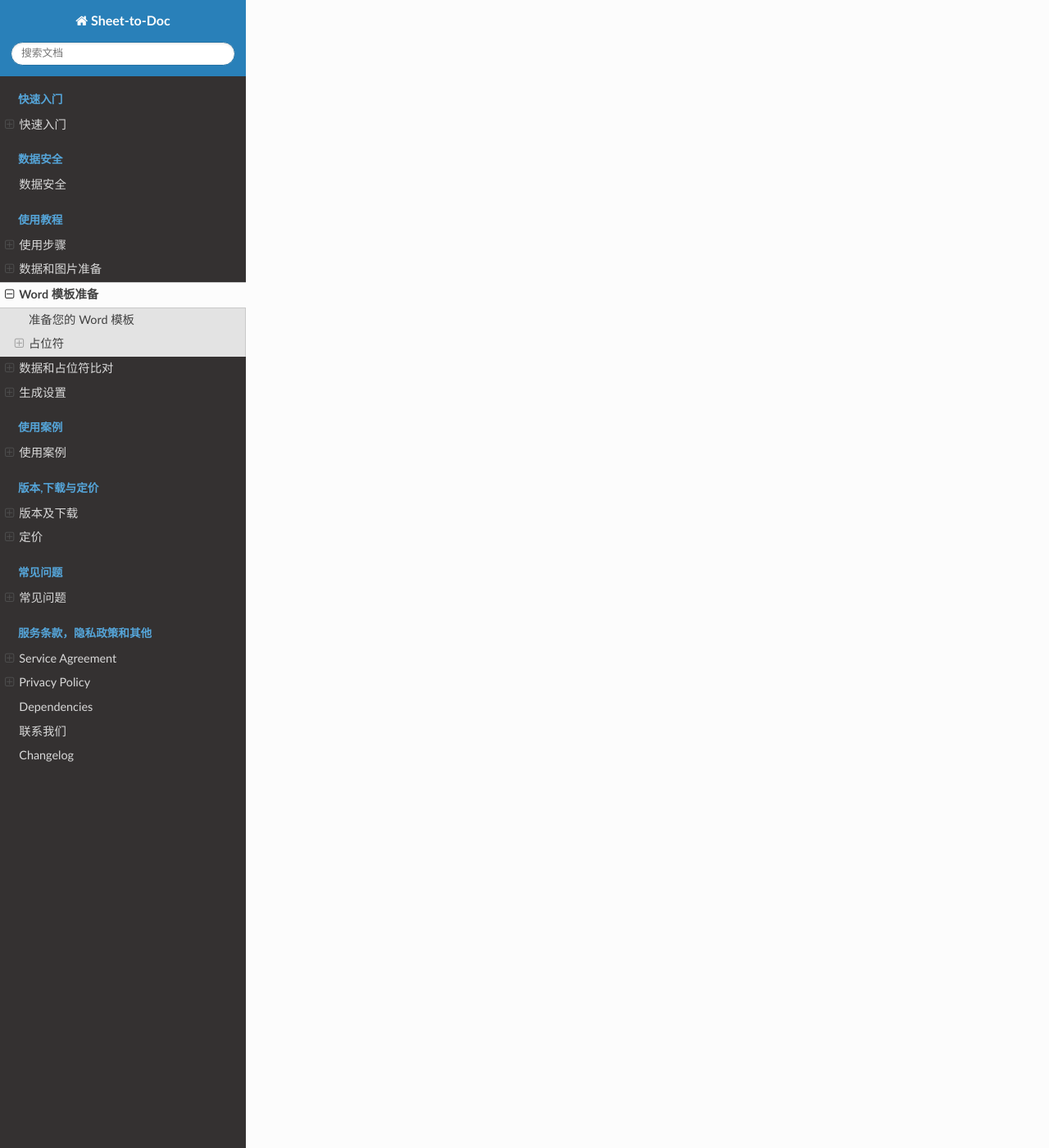
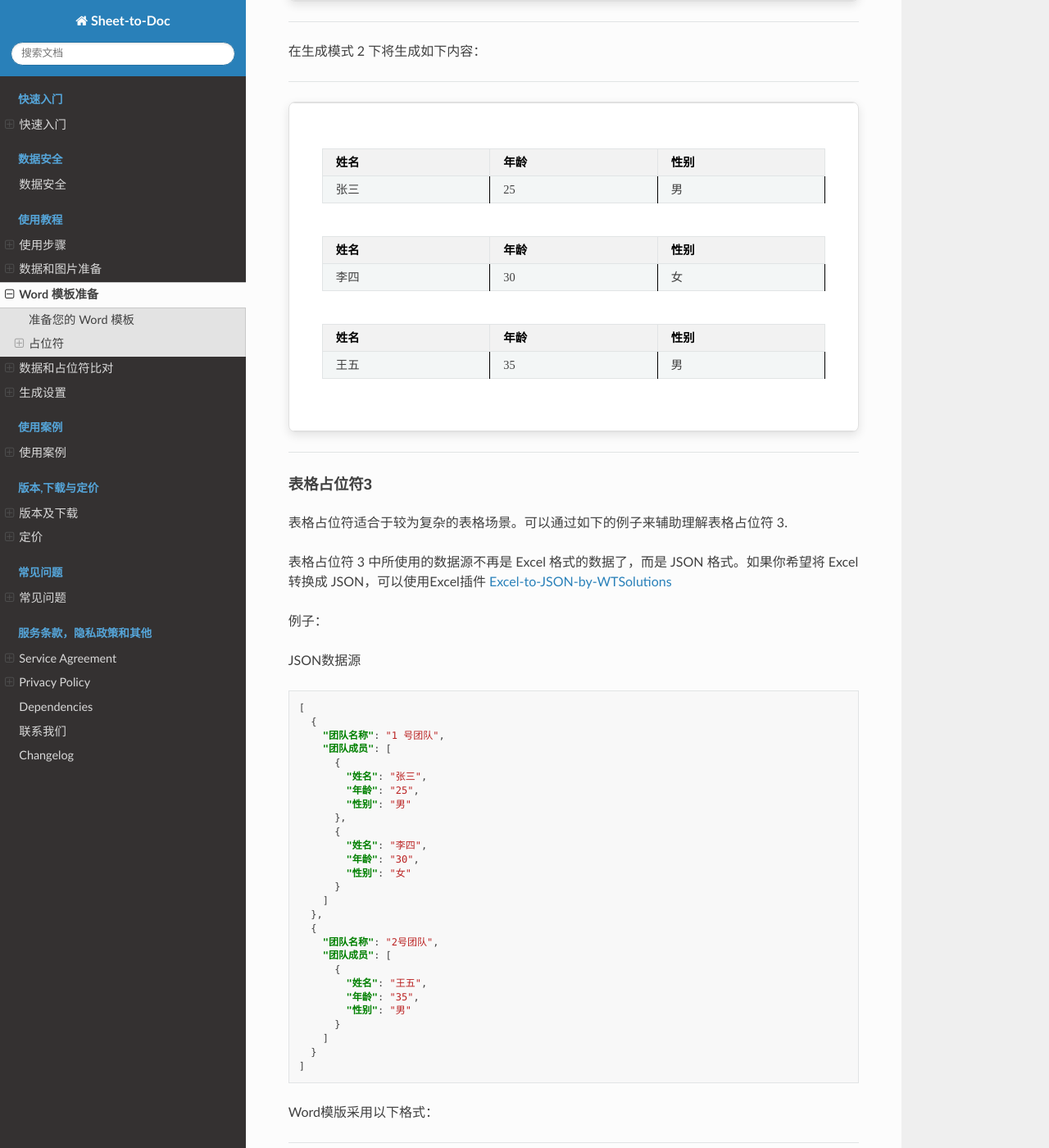
Before and after one commit to he-yang/sheet-to-doc-zh-cn, a Sphinx documentation site: the page built from source/WordTemplate.md, in a window 1280 px wide and 1400 px high, scrolled down 17683 px. Shown: the whole window at 82% size. Built offline with Sphinx 7.4.7 and the Read the Docs theme 3.1.0, drawn with Linux system fonts in a browser that asks for light colours; some of the changed text lies outside the part shown.

Commit message:
update to 2.12.2

````diff
--- a/source/WordTemplate.md
+++ b/source/WordTemplate.md
@@ -596,6 +596,198 @@
 
 ---
 
+### 表格占位符
+
+| 是否支持 | 生成模式1（多文档） | 生成模式2（单文档） |
+| :--- | :---: | :---: |
+| 表格占位符1 | 不支持 | 支持 |
+| 表格占位符2 | 不支持 | 支持 |
+| 表格占位符3 | 不支持 | 支持 |
+
+
+如需要将 Excel 数据写入 Word 模板，并显示为 Word 表格，可以使用表格占位符。表格占位符不是独立的占位符，它是循环占位符和判断占位符的组合，所以请务必先了解循环占位符和判断占位符。
+
+#### 表格占位符1
+
+表格占位符1适用于 Word 模板中只有一个表格，这个表格只有一个表头，希望将 Excel 数据写入表格数据中。最终在 Word 中形成一个表格。
+
+例子：
+
+Excel 数据表
+
+```
+    姓名    年龄    性别
+    张三    25    男
+    李四    30    女
+    王五    35    男
+```
+
+Word模版采用以下格式：
+
+---
+<div class="word-document">
+
+| 姓名 | 年龄 | 性别 |
+| :--- | :---: | :---: |
+| {#data}{姓名}| {年龄} | {性别}{/data} |
+
+</div>
+
+---
+
+在生成模式 2 下将生成如下内容：
+
+---
+<div class="word-document">
+
+| 姓名 | 年龄 | 性别 |
+| :--- | :---: | :---: |
+| 张三| 25 | 男 |
+| 李四| 30 | 女 |
+| 王五| 35 | 男 |
+
+</div>
+
+---
+
+#### 表格占位符2
+
+表格占位符2适用于 Word 模板中只有一个表格，但是希望 Excel 的每行的数据都写入一个 Word 表格模板，最终在 Word 文档中出现若干个表格 。
+
+例子：
+
+Excel 数据表
+
+```
+    姓名    年龄    性别
+    张三    25    男
+    李四    30    女
+    王五    35    男
+```
+
+Word模版采用以下格式：
+
+---
+<div class="word-document">
+
+{#data}
+
+| 姓名 | 年龄 | 性别 |
+| :--- | :---: | :---: |
+|{姓名}| {年龄} | {性别} |
+
+
+
+{/data}
+
+</div>
+
+---
+
+在生成模式 2 下将生成如下内容：
+
+---
+<div class="word-document">
+
+| 姓名 | 年龄 | 性别 |
+| :--- | :---: | :---: |
+| 张三| 25 | 男 |
+
+| 姓名 | 年龄 | 性别 |
+| :--- | :---: | :---: |
+| 李四| 30 | 女 |
+
+| 姓名 | 年龄 | 性别 |
+| :--- | :---: | :---: |
+| 王五| 35 | 男 |
+
+</div>
+
+---
+
+
+
+#### 表格占位符3
+
+表格占位符适合于较为复杂的表格场景。可以通过如下的例子来辅助理解表格占位符 3.
+
+表格占位符 3 中所使用的数据源不再是 Excel 格式的数据了，而是 JSON 格式。如果你希望将 Excel 转换成 JSON，可以使用Excel插件 [Excel-to-JSON-by-WTSolutions](https://excel-to-json.wtsolutions.cn/zh-cn/latest/ExcelAddIn.html)
+
+
+例子：
+
+JSON数据源
+
+```json
+[
+  {
+    "团队名称": "1 号团队",
+    "团队成员": [
+      {
+        "姓名": "张三",
+        "年龄": "25",
+        "性别": "男"
+      },
+      {
+        "姓名": "李四",
+        "年龄": "30",
+        "性别": "女"
+      }
+    ]
+  },
+  {
+    "团队名称": "2号团队",
+    "团队成员": [
+      {
+        "姓名": "王五",
+        "年龄": "35",
+        "性别": "男"
+      }
+    ]
+  }
+]
+```
+
+Word模版采用以下格式：
+
+---
+<div class="word-document">
+
+{#data}
+
+
+团队名称：{团队名称}
+| 姓名 | 年龄 | 性别 |
+| :--- | :---: | :---: |
+|{#团队成员}{姓名}| {年龄} | {性别} {/团队成员}|
+
+{/data}
+
+</div>
+
+---
+
+在生成模式 2 下将生成如下内容：
+
+---
+<div class="word-document">
+
+团队名称：1 号团队
+| 姓名 | 年龄 | 性别 |
+| :--- | :---: | :---: |
+| 张三| 25 | 男 |
+| 李四| 30 | 女 |
+
+团队名称：2 号团队
+| 姓名 | 年龄 | 性别 |
+| :--- | :---: | :---: |
+| 王五| 35 | 男 |
+
+</div>
+
+---
+
+
 
 ### 过滤器（Filters）
 
--- a/source/conf.py
+++ b/source/conf.py
@@ -9,7 +9,7 @@
 project = 'Sheet-to-Doc'
 copyright = '2022~2026, WTSolutions'
 author = 'WTSolutions'
-release = '2.12.1.0'
+release = '2.12.2.0'
 
 # -- General configuration ---------------------------------------------------
 # https://www.sphinx-doc.org/en/master/usage/configuration.html#general-configuration
````
Also changed, not shown: source/Download.md (+6 -6 lines), source/changelog.md (+3 -0 lines).
